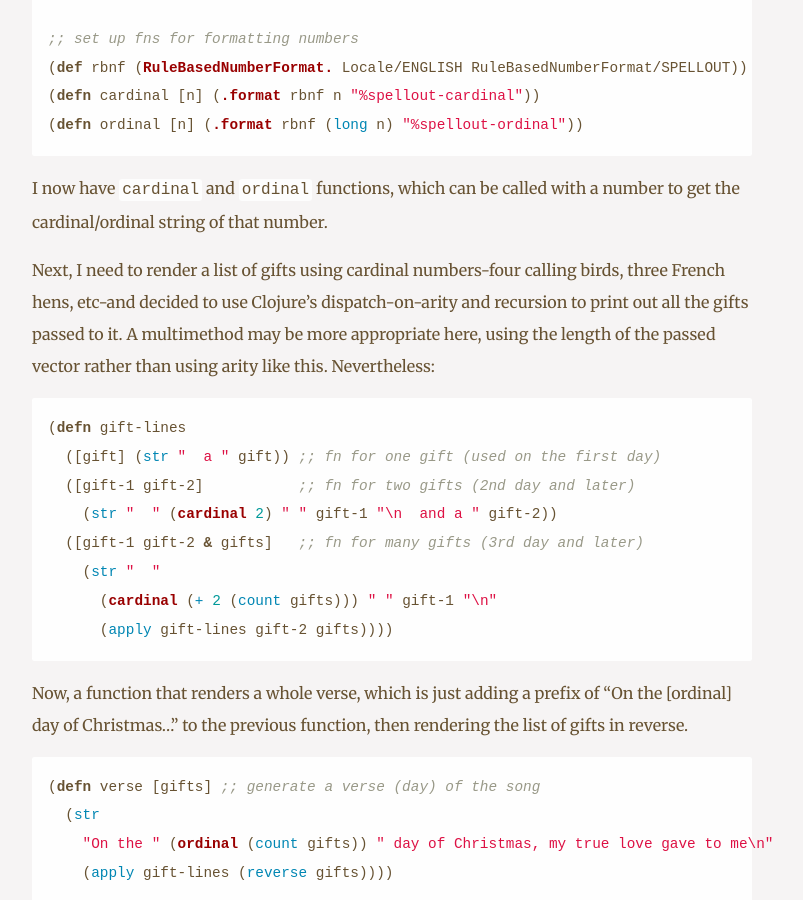
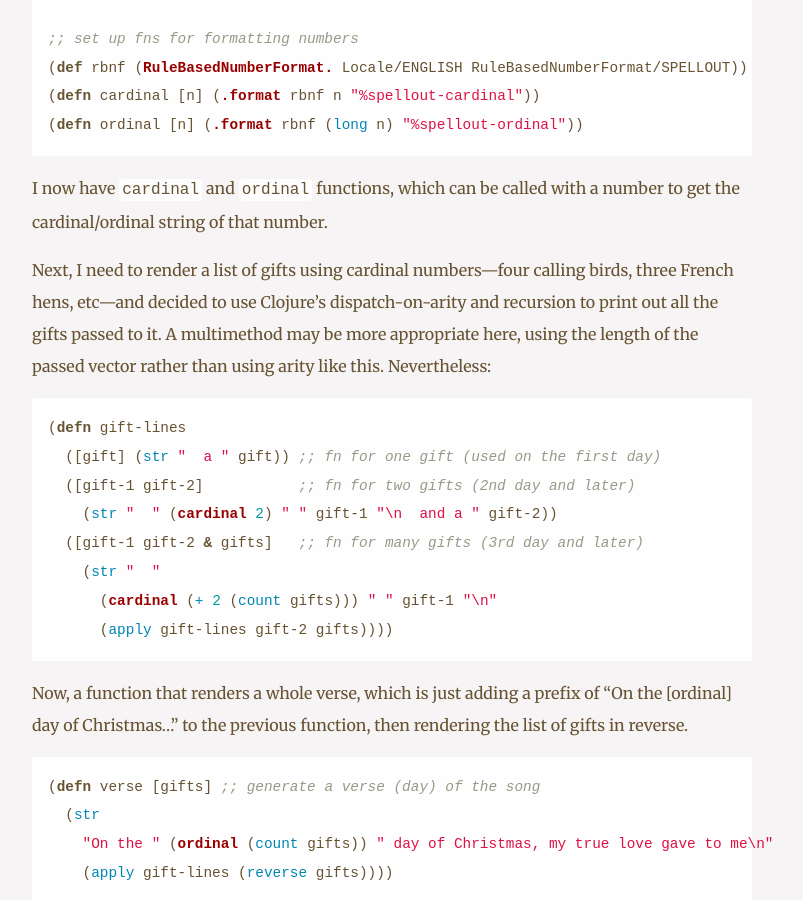
Before and after one commit to nhusher/blog, a Jekyll site: the page built from _posts/2020-01-01-twelve-days.md, in a window 1280 px wide and 900 px high, scrolled down 836 px. Shown: the whole window, without its empty margins (336-1139 px from the left). Built offline with Jekyll 4.4.1, drawn with Linux system fonts in a browser that asks for light colours; nearby versions of some CDN libraries.

Commit message:
Give me back my emdashes

````diff
--- a/_posts/2020-01-01-twelve-days.md
+++ b/_posts/2020-01-01-twelve-days.md
@@ -31,7 +31,7 @@ This gives me access to `deps`, a function that lets me pull dependencies down f
 
 I now have `cardinal` and `ordinal` functions, which can be called with a number to get the cardinal/ordinal string of that number.
 
-Next, I need to render a list of gifts using cardinal numbers-four calling birds, three French hens, etc-and decided to use Clojure's dispatch-on-arity and recursion to print out all the gifts passed to it. A multimethod may be more appropriate here, using the length of the passed vector rather than using arity like this. Nevertheless:
+Next, I need to render a list of gifts using cardinal numbers—four calling birds, three French hens, etc—and decided to use Clojure's dispatch-on-arity and recursion to print out all the gifts passed to it. A multimethod may be more appropriate here, using the length of the passed vector rather than using arity like this. Nevertheless:
 
 ```clj
 (defn gift-lines
````
